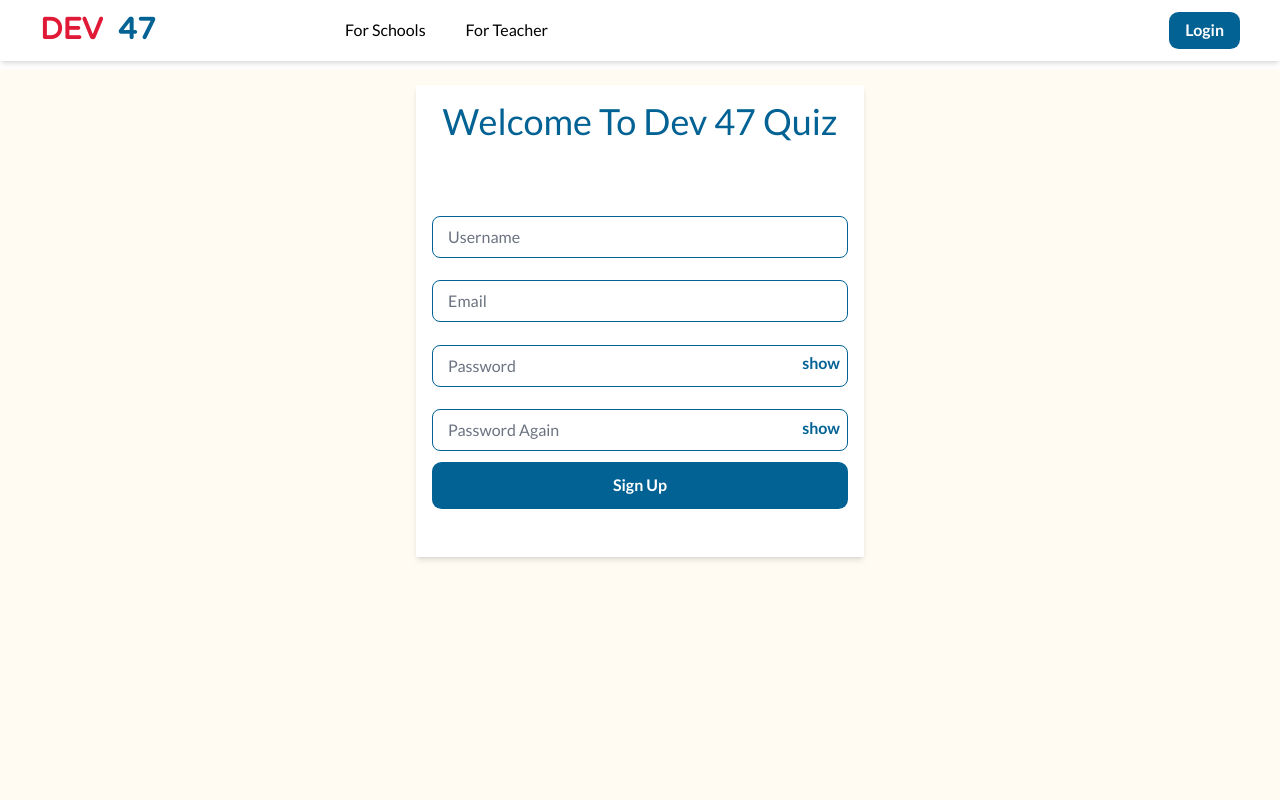
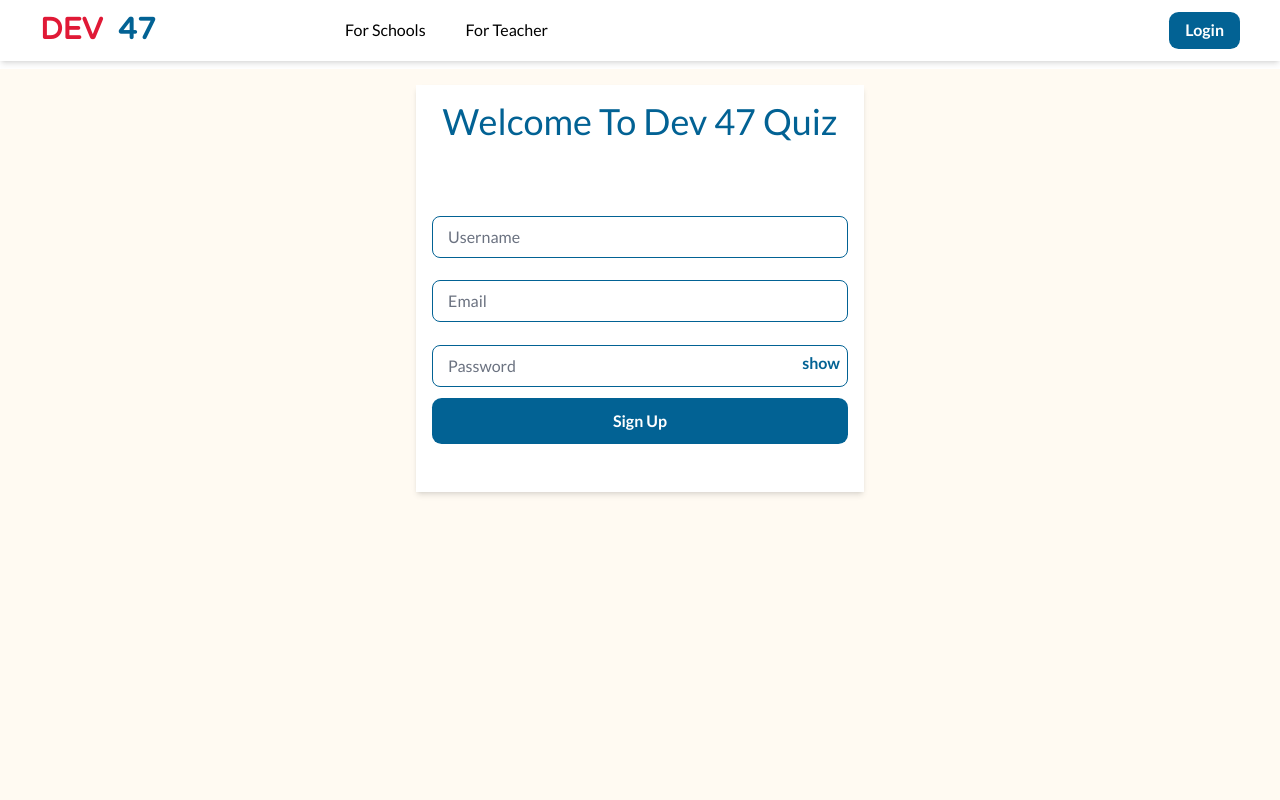
Before and after one commit to Dev-47/quiz-app, a React (Vite) app in the folder web/: page /sign-up in a window 1280 px wide. Shown: the top 800 px of the page. Built offline with nearby package versions, Linux system fonts and the light colour scheme.

Commit message:
removed input option for password again

```diff
--- a/web/src/pages/auth/SignUp.jsx
+++ b/web/src/pages/auth/SignUp.jsx
@@ -7,7 +7,6 @@ export default function SignUp() {
       <InputGroup type="text" contenttitle="Username" />
       <InputGroup type="email" contenttitle="Email" />
       <InputGroup type="password" contenttitle="Password" />
-      <InputGroup type="password" contenttitle="Password Again" />
     </AuthLayout>
   );
 }
```
